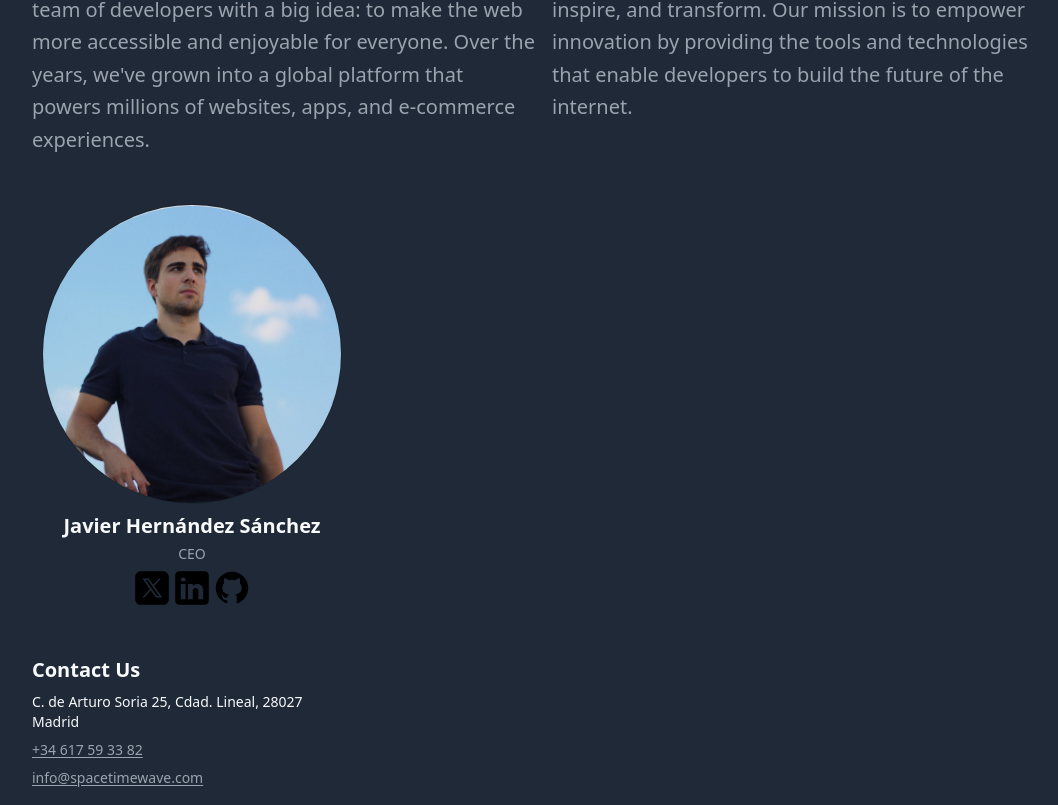
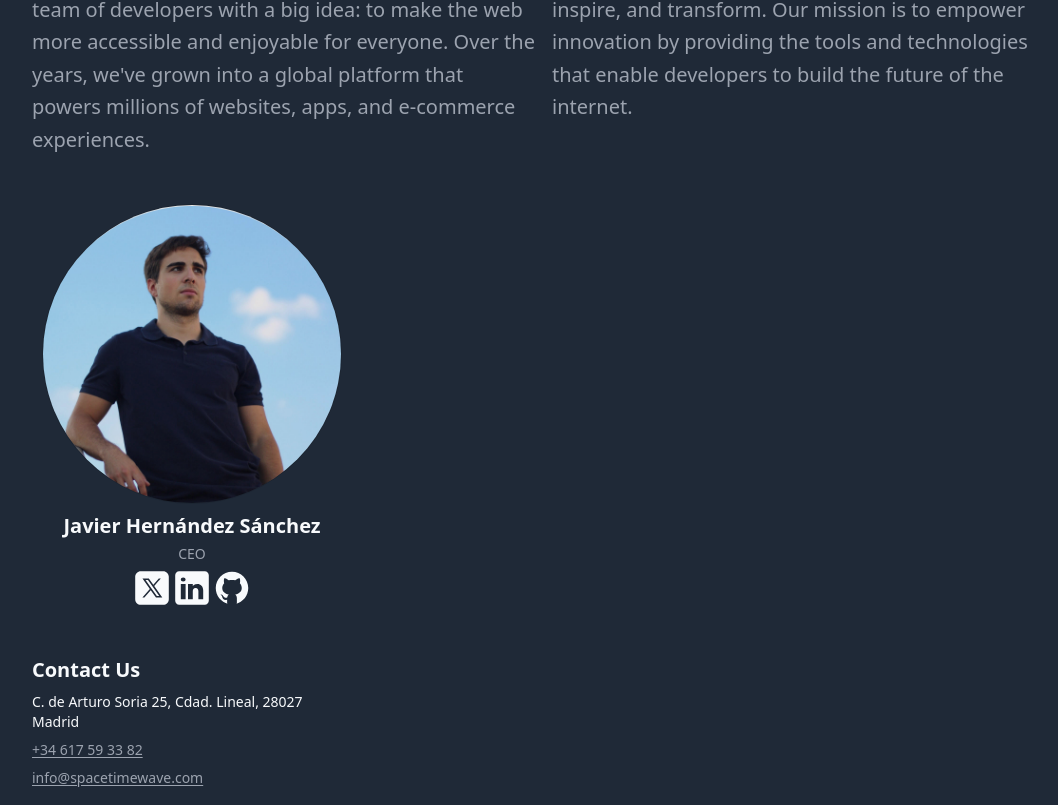
Before and after one commit to spacetimewave/spacetimewave-web, a React (Vite) app: page / in a window 1280 px wide. Shown: the part 1629-2434 px from the top of the page, without its empty margins (96-1154 px from the left). Built offline with nearby package versions, Linux system fonts and the light colour scheme.

Commit message:
style(icons): add light and dark mode styles to icons

```diff
--- a/src/components/icons/github.tsx
+++ b/src/components/icons/github.tsx
@@ -6,7 +6,7 @@ const GithubIcon = () => (
 		width='40'
 		height='40'
 		viewBox='0 0 64 64'
-		className='inline'
+		className='inline fill-primary dark:fill-primary-dark'
 	>
 		<path d='M32 6C17.641 6 6 17.641 6 32c0 12.277 8.512 22.56 19.955 25.286-.592-.141-1.179-.299-1.755-.479V50.85c0 0-.975.325-2.275.325-3.637 0-5.148-3.245-5.525-4.875-.229-.993-.827-1.934-1.469-2.509-.767-.684-1.126-.686-1.131-.92-.01-.491.658-.471.975-.471 1.625 0 2.857 1.729 3.429 2.623 1.417 2.207 2.938 2.577 3.721 2.577.975 0 1.817-.146 2.397-.426.268-1.888 1.108-3.57 2.478-4.774-6.097-1.219-10.4-4.716-10.4-10.4 0-2.928 1.175-5.619 3.133-7.792C19.333 23.641 19 22.494 19 20.625c0-1.235.086-2.751.65-4.225 0 0 3.708.026 7.205 3.338C28.469 19.268 30.196 19 32 19s3.531.268 5.145.738c3.497-3.312 7.205-3.338 7.205-3.338.567 1.474.65 2.99.65 4.225 0 2.015-.268 3.19-.432 3.697C46.466 26.475 47.6 29.124 47.6 32c0 5.684-4.303 9.181-10.4 10.4 1.628 1.43 2.6 3.513 2.6 5.85v8.557c-.576.181-1.162.338-1.755.479C49.488 54.56 58 44.277 58 32 58 17.641 46.359 6 32 6zM33.813 57.93C33.214 57.972 32.61 58 32 58 32.61 58 33.213 57.971 33.813 57.93zM37.786 57.346c-1.164.265-2.357.451-3.575.554C35.429 57.797 36.622 57.61 37.786 57.346zM32 58c-.61 0-1.214-.028-1.813-.07C30.787 57.971 31.39 58 32 58zM29.788 57.9c-1.217-.103-2.411-.289-3.574-.554C27.378 57.61 28.571 57.797 29.788 57.9z'></path>
 	</svg>
--- a/src/components/icons/linkedin.tsx
+++ b/src/components/icons/linkedin.tsx
@@ -6,7 +6,7 @@ const LinkedinIcon = () => (
 		width='40'
 		height='40'
 		viewBox='0 0 50 50'
-		className='inline'
+		className='inline fill-primary dark:fill-primary-dark'
 	>
 		<path d='M41,4H9C6.24,4,4,6.24,4,9v32c0,2.76,2.24,5,5,5h32c2.76,0,5-2.24,5-5V9C46,6.24,43.76,4,41,4z M17,20v19h-6V20H17z M11,14.47c0-1.4,1.2-2.47,3-2.47s2.93,1.07,3,2.47c0,1.4-1.12,2.53-3,2.53C12.2,17,11,15.87,11,14.47z M39,39h-6c0,0,0-9.26,0-10 c0-2-1-4-3.5-4.04h-0.08C27,24.96,26,27.02,26,29c0,0.91,0,10,0,10h-6V20h6v2.56c0,0,1.93-2.56,5.81-2.56 c3.97,0,7.19,2.73,7.19,8.26V39z'></path>
 	</svg>
--- a/src/components/icons/twitter.tsx
+++ b/src/components/icons/twitter.tsx
@@ -6,7 +6,7 @@ const TwitterIcon = () => (
 		width='40'
 		height='40'
 		viewBox='0 0 50 50'
-		className='inline'
+		className='inline fill-primary dark:fill-primary-dark'
 	>
 		<path d='M 11 4 C 7.134 4 4 7.134 4 11 L 4 39 C 4 42.866 7.134 46 11 46 L 39 46 C 42.866 46 46 42.866 46 39 L 46 11 C 46 7.134 42.866 4 39 4 L 11 4 z M 13.085938 13 L 21.023438 13 L 26.660156 21.009766 L 33.5 13 L 36 13 L 27.789062 22.613281 L 37.914062 37 L 29.978516 37 L 23.4375 27.707031 L 15.5 37 L 13 37 L 22.308594 26.103516 L 13.085938 13 z M 16.914062 15 L 31.021484 35 L 34.085938 35 L 19.978516 15 L 16.914062 15 z'></path>
 	</svg>
```
